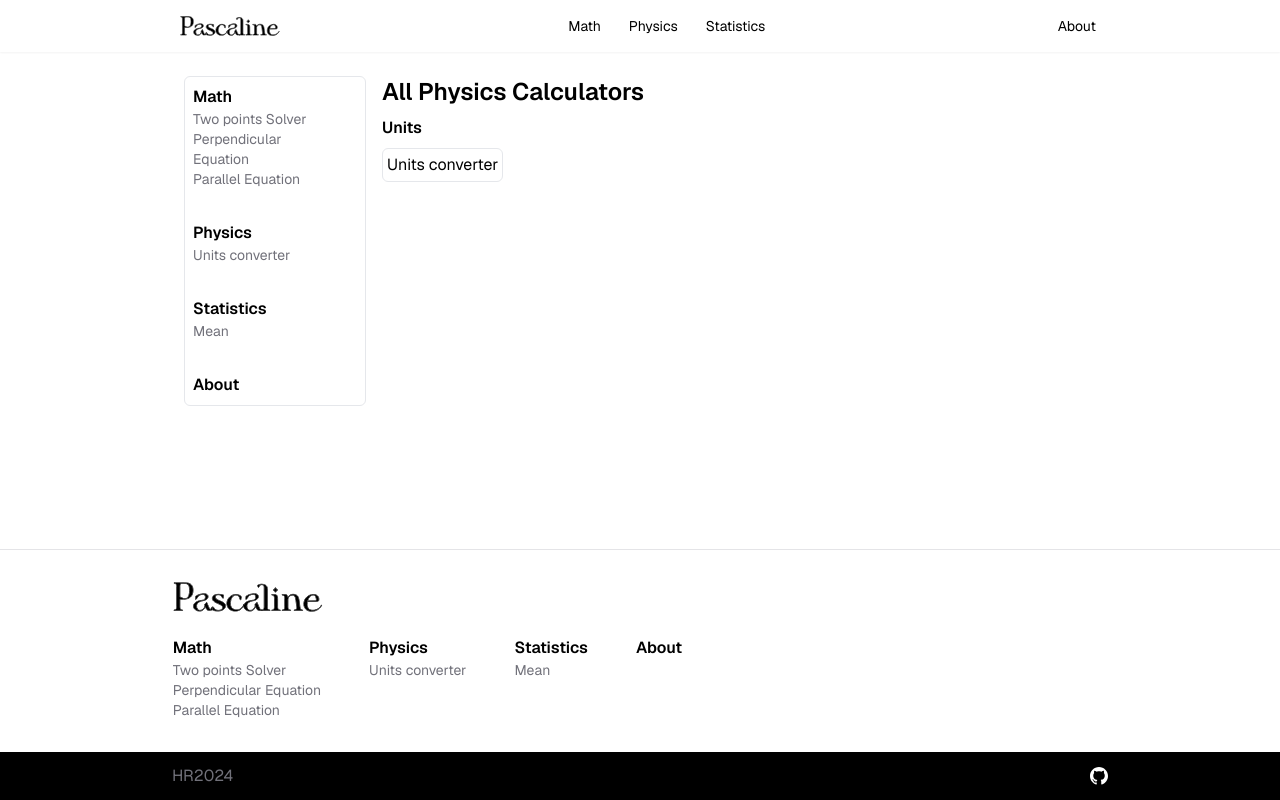
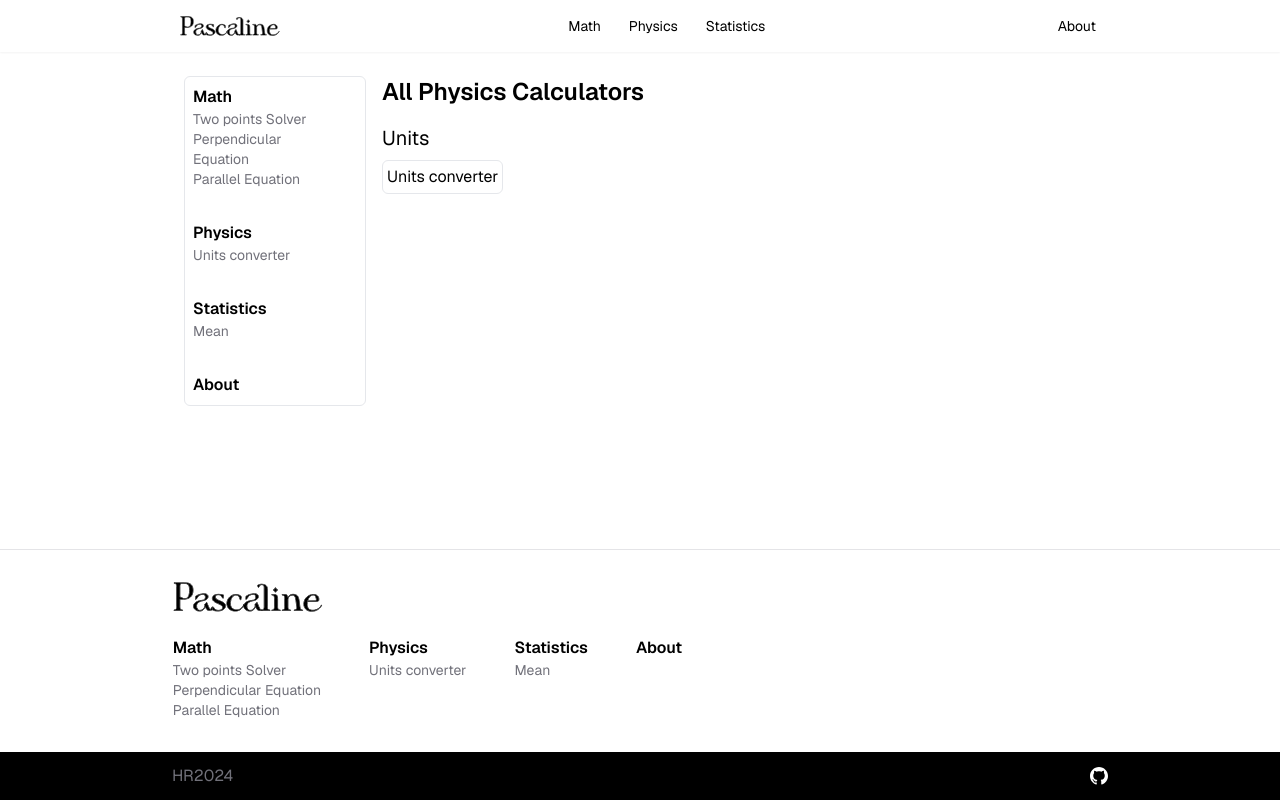
Before and after one commit to Hctor11/pascaline, a Next.js app: page /phy in a window 1280 px wide. Built offline with nearby package versions, Linux system fonts and the light colour scheme.

Commit message:
Update category iterator

```diff
--- a/components/Utilities/CategoryIterator.tsx
+++ b/components/Utilities/CategoryIterator.tsx
@@ -7,13 +7,13 @@ import Link from "next/link";
 
 const CategoryIterator = ({ category }: props) => {
   return (
-    <div className="flex my-2 flex-col flex-wrap gap-2">
+    <div className="flex my-4 flex-col flex-wrap gap-2">
       {links.map((link) => (
         <>
           {link.name === category
             ? link.sublink.map((sublinks) => (
                 <>
-                  <h2 className="font-semibold">
+                  <h2 className="font-normal text-xl">
                     {sublinks.head}
                   </h2>
                   <div className="flex gap-2">
```
